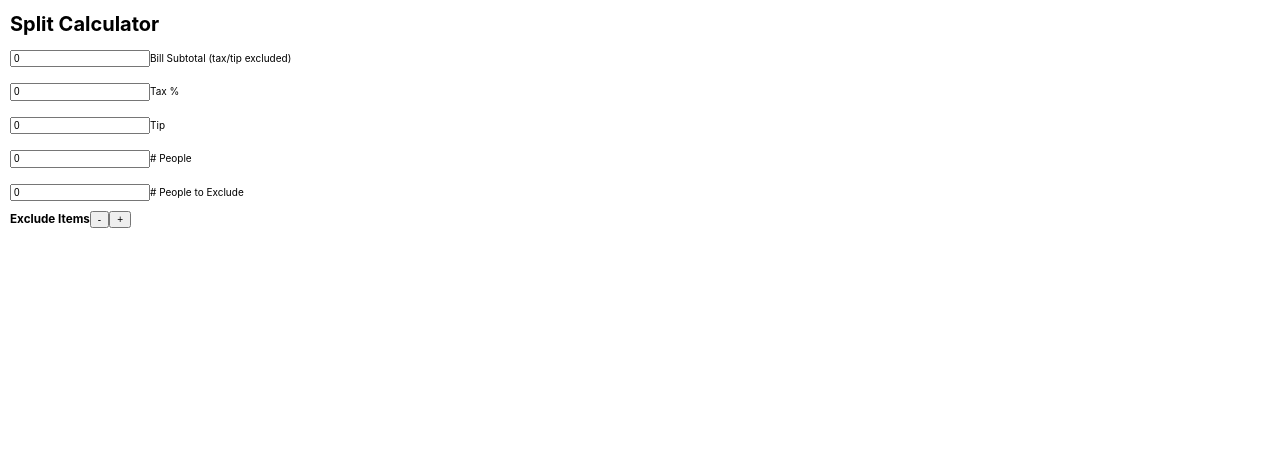
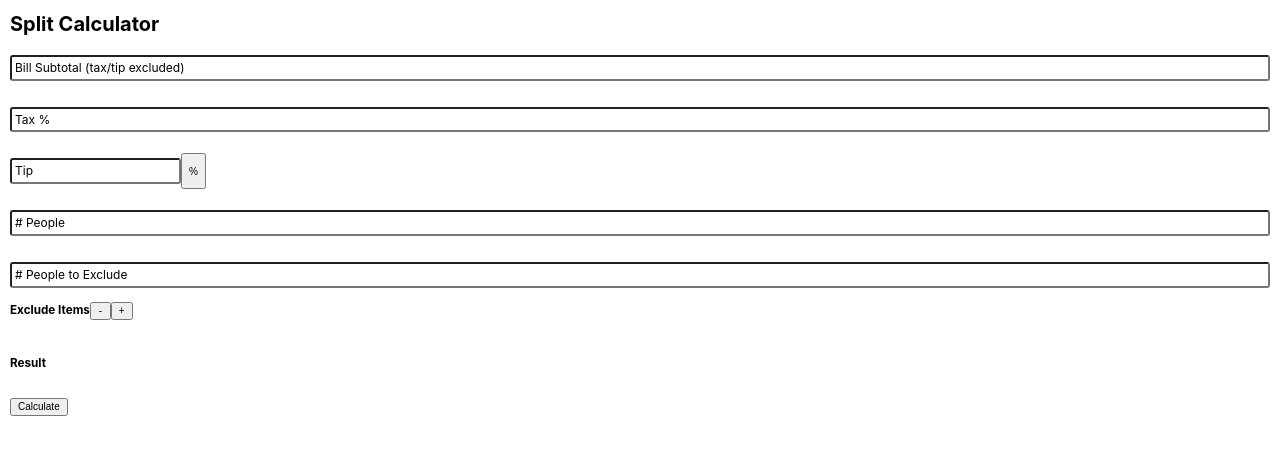
Before and after one commit to vt1022/split-bill, a React (Create React App) app: page / in a window 1280 px wide. Shown: the top 454 px of the page. Built offline with nearby package versions, Linux system fonts and the light colour scheme.

Commit message:
added calculations logic

```diff
--- a/src/App.js
+++ b/src/App.js
@@ -1,8 +1,9 @@
 import React, { useEffect, useState } from 'react'
 import './App.css'
-import { Grid } from './AppStyled'
+import { StyledCalculate, Button, Flex, Grid } from './AppStyled'
 import ExcludeItems from './components/ExcludeItems'
 import FlyingLabelInput from './components/FlyingLabelInput'
+import Total from './components/Total'
 
 /*
   bill total
@@ -13,13 +14,14 @@ import FlyingLabelInput from './components/FlyingLabelInput'
 
 function App() {
     /*** variables for FlyingLabelInput ***/
-    const [subtotal, setSubtotal] = useState(0)
-    const [tax, setTax] = useState(0)
-    const [tip, setTip] = useState(0)
-    const [totalPeople, setTotalPeople] = useState(0)
-    const [peopleToExclude, setPeopleToExclude] = useState(0)
+    const [subtotal, setSubtotal] = useState('')
+    const [tax, setTax] = useState('')
+    const [tip, setTip] = useState('')
+    const [tipUnit, setTipUnit] = useState('%')
+    const [totalPeople, setTotalPeople] = useState('')
+    const [peopleToExclude, setPeopleToExclude] = useState('')
 
-    const flyingLabelChangeHandler = (e, setState) => setState(e.target.value)
+    const flyingLabelChangeHandler = (e, setState) => setState(e.target.value ? Number(e.target.value) : e.target.value)
 
     /**********************************/
 
@@ -27,10 +29,9 @@ function App() {
     const [numberOfItems, setNumberOfItems] = useState([])
     const [excludeItemsPrices, setExcludeItemsPrices] = useState([])
 
-    const excludeItemsBtnHandler = (e, action, idx) => {
+    const excludeItemsBtnHandler = (e, action) => {
         e.target.blur()
         const lastItem = prevState => prevState[prevState.length - 1]
-
         switch (action) {
             case 'add':
                 setNumberOfItems(prevState => [...prevState, lastItem(prevState) + 1 || 0])
@@ -47,6 +48,22 @@ function App() {
         setExcludeItemsPrices(prevState => {
             prevState[idx] = e.target.value
             return prevState
+        })
+    }
+    /**********************************/
+
+    /*** variables for Results Calculation ***/
+    const [result, setResult] = useState(null)
+    const calculateResult = () => {
+        const sumOfExcludeItems = excludeItemsPrices.reduce((a, b) => parseFloat(a) + parseFloat(b), 0)
+
+        const finalTip = tipUnit === '$' || tip <= 0 ? tip : subtotal * (1 + tax / 100) * (1 + tip / 100) - subtotal
+
+        const exclude = ((subtotal - sumOfExcludeItems) * (1 + tax / 100) + finalTip) / totalPeople
+
+        setResult({
+            general: ((sumOfExcludeItems * (1 + tax / 100)) / (totalPeople - peopleToExclude) + exclude).toFixed(2),
+            excluded: exclude.toFixed(2)
         })
     }
     /**********************************/
@@ -70,6 +87,7 @@ function App() {
                         inputId='tax'
                         inputType='number'
                     />
+                    <Flex>
                         <FlyingLabelInput
                             value={tip}
                             changeHandler={e => flyingLabelChangeHandler(e, setTip)}
@@ -77,6 +95,8 @@ function App() {
                             inputId='tip'
                             inputType='number'
                         />
+                        <Button onClick={() => setTipUnit(tipUnit === '%' ? '$' : '%')}>{tipUnit}</Button>
+                    </Flex>
                     <FlyingLabelInput
                         value={totalPeople}
                         changeHandler={e => flyingLabelChangeHandler(e, setTotalPeople)}
@@ -92,14 +112,19 @@ function App() {
                         inputType='number'
                     />
                 </Grid>
-                <section className='grid'>
+                <Grid>
                     <ExcludeItems
                         excludeItemsPrices={excludeItemsPrices}
                         itemPriceChangeHandler={excludeItemChangeHandler}
                         numberOfItems={numberOfItems}
                         addRemoveBtnHandler={excludeItemsBtnHandler}
                     />
-                </section>
+                </Grid>
+                <Grid>
+                    <h3>Result</h3>
+                    <StyledCalculate onClick={calculateResult}>Calculate</StyledCalculate>
+                    <Total data={result} />
+                </Grid>
             </div>
         </div>
     )
--- a/src/AppStyled.js
+++ b/src/AppStyled.js
@@ -4,3 +4,14 @@ export const Grid = styled.section`
     display: grid;
     grid-gap: 1.6em;
 `
+
+export const Flex = styled.div`
+    display: flex;
+`
+
+export const Button = styled.button`
+    min-width: 2.1em;
+`
+export const StyledCalculate = styled(Button)`
+    width: max-content;
+`
--- a/src/components/ExcludeItems.js
+++ b/src/components/ExcludeItems.js
@@ -1,22 +1,23 @@
 import React from 'react'
 import styled from 'styled-components'
-import { Grid } from '../AppStyled'
+import { Button, Grid } from '../AppStyled'
+import { Input, Label, StyledFlyingLabelInput } from './FlyingLabelInput'
 
 const StyledExcludeItems = styled.div`
     display: flex;
     align-items: center;
 `
-const StyledExcludeItem = styled.div``
 
 export default function ExcludeItems({ excludeItemsPrices, itemPriceChangeHandler, numberOfItems, addRemoveBtnHandler }) {
     const isNumberKey = e => {
         const charCode = e.which ? e.which : e.keyCode
-        if (charCode > 31 && (charCode < 48 || charCode > 57)) e.preventDefault()
+        if (charCode > 31 && (charCode < 48 || charCode > 57) && charCode !== 46) e.preventDefault()
     }
+
     const ExcludeItem = ({ idx }) => {
         return (
-            <StyledExcludeItem>
-                <input
+            <StyledFlyingLabelInput>
+                <Input
                     className={`flying-label-item__input hide-arrows`}
                     type='number'
                     name={`exclude-item-${idx}`}
@@ -28,10 +29,10 @@ export default function ExcludeItems({ excludeItemsPrices, itemPriceChangeHandle
                     min='0'
                     pattern='[0-9]+'
                 />
-                <label className='flying-label-item__label' htmlFor={`exclude-item-${idx}`}>
+                <Label className='flying-label-item__label' htmlFor={`exclude-item-${idx}`} value={excludeItemsPrices[idx]}>
                     item {idx + 1}
-                </label>
-            </StyledExcludeItem>
+                </Label>
+            </StyledFlyingLabelInput>
         )
     }
 
@@ -39,12 +40,12 @@ export default function ExcludeItems({ excludeItemsPrices, itemPriceChangeHandle
         <>
             <StyledExcludeItems>
                 <h3>Exclude Items</h3>
-                <button className='btn--remove btn' onClick={e => addRemoveBtnHandler(e, 'remove')}>
+                <Button className='btn--remove btn' onClick={e => addRemoveBtnHandler(e, 'remove')}>
                     -
-                </button>
-                <button className='btn--add btn' onClick={e => addRemoveBtnHandler(e, 'add')}>
+                </Button>
+                <Button className='btn--add btn' onClick={e => addRemoveBtnHandler(e, 'add')}>
                     +
-                </button>
+                </Button>
             </StyledExcludeItems>
             <Grid>
                 {numberOfItems.map((item, idx) => (
--- a/src/components/FlyingLabelInput.js
+++ b/src/components/FlyingLabelInput.js
@@ -1,28 +1,93 @@
 import React from 'react'
+import styled, { css } from 'styled-components'
+
+const color1 = '#fff'
+const color2 = '#000'
+const color3 = 'brown'
+const color4 = '#c0ffee'
+const color5 = 'red'
+
+export const sharedLabelInput = css`
+    border-radius: 3px;
+    font-size: 12px;
+    transition: all 0.3s ease-in;
+`
+
+export const validLabel = css`
+    font-size: 9px;
+    border-radius: 0 3px 3px 0;
+    border-right: 1px solid transparent;
+    top: -50%;
+    left: 0;
+`
+
+export const StyledFlyingLabelInput = styled.div`
+    position: relative;
+`
+
+export const Input = styled.input`
+    ${sharedLabelInput}
+    position: relative;
+    margin: 5px 0;
+    width: 100%;
+    padding: 4px 6px;
+    background: ${color1};
+
+    &:focus {
+        outline: none;
+
+        + label {
+            font-size: 9px;
+            border-radius: 0 3px 3px 0;
+            border-right: 1px solid transparent;
+            top: -50%;
+            left: 0;
+        }
+    }
+`
+
+export const Label = styled.label`
+    ${sharedLabelInput}
+    display: flex;
+    border-left: 1px solid $light-brown;
+    border-right: 1px solid $light-brown;
+    border-radius: 3px 0 0 3px;
+    width: auto;
+    height: 26px;
+    padding: 0 5px;
+    align-items: center;
+
+    position: absolute;
+    top: 5px;
+    left: 0;
+    white-space: nowrap;
+
+    ${props => Boolean(props.value) && validLabel}
+`
 
 export default function FlyingLabelInput({ value, changeHandler, inputLabel, inputId, inputType, hideArrows = true }) {
     const isNumberKey = e => {
         const charCode = e.which ? e.which : e.keyCode
-        if (charCode > 31 && (charCode < 48 || charCode > 57)) e.preventDefault()
+        if (charCode > 31 && (charCode < 48 || charCode > 57) && charCode !== 46) e.preventDefault()
     }
 
     return (
-        <div className='flying-label-item'>
+        <StyledFlyingLabelInput>
             {inputType === 'number' ? (
-                <input
+                <Input
                     className={`flying-label-item__input ${hideArrows ? 'hide-arrows' : ''}`}
                     type={inputType}
                     name={inputId}
                     id={inputId}
                     value={value}
                     onChange={changeHandler}
-                    onClick={e => e.target.select()}
                     onKeyPress={isNumberKey}
                     min='0'
                     pattern='[0-9]+'
+                    required
                 />
             ) : (
-                <input
+                <Input
                     className={`flying-label-item__input`}
                     type={inputType}
                     name={inputId}
@@ -31,9 +96,9 @@ export default function FlyingLabelInput({ value, changeHandler, inputLabel, inp
                     onChange={changeHandler}
                 />
             )}
-            <label className='flying-label-item__label' htmlFor={inputId}>
+            <Label className='flying-label-item__label' htmlFor={inputId} value={value}>
                 {inputLabel}
-            </label>
-        </div>
+            </Label>
+        </StyledFlyingLabelInput>
     )
 }
--- /dev/null
+++ b/src/components/Total.js
@@ -0,0 +1,15 @@
+import React, { useEffect } from 'react'
+import styled from 'styled-components'
+
+const StyledTotal = styled.div``
+
+export default function Total({ data }) {
+    return (
+        data && (
+            <StyledTotal>
+                <p>General: {data.general}</p>
+                <p>Excluded: {data.excluded}</p>
+            </StyledTotal>
+        )
+    )
+}
```
Lines whose indentation alone changed are shown as unchanged.
